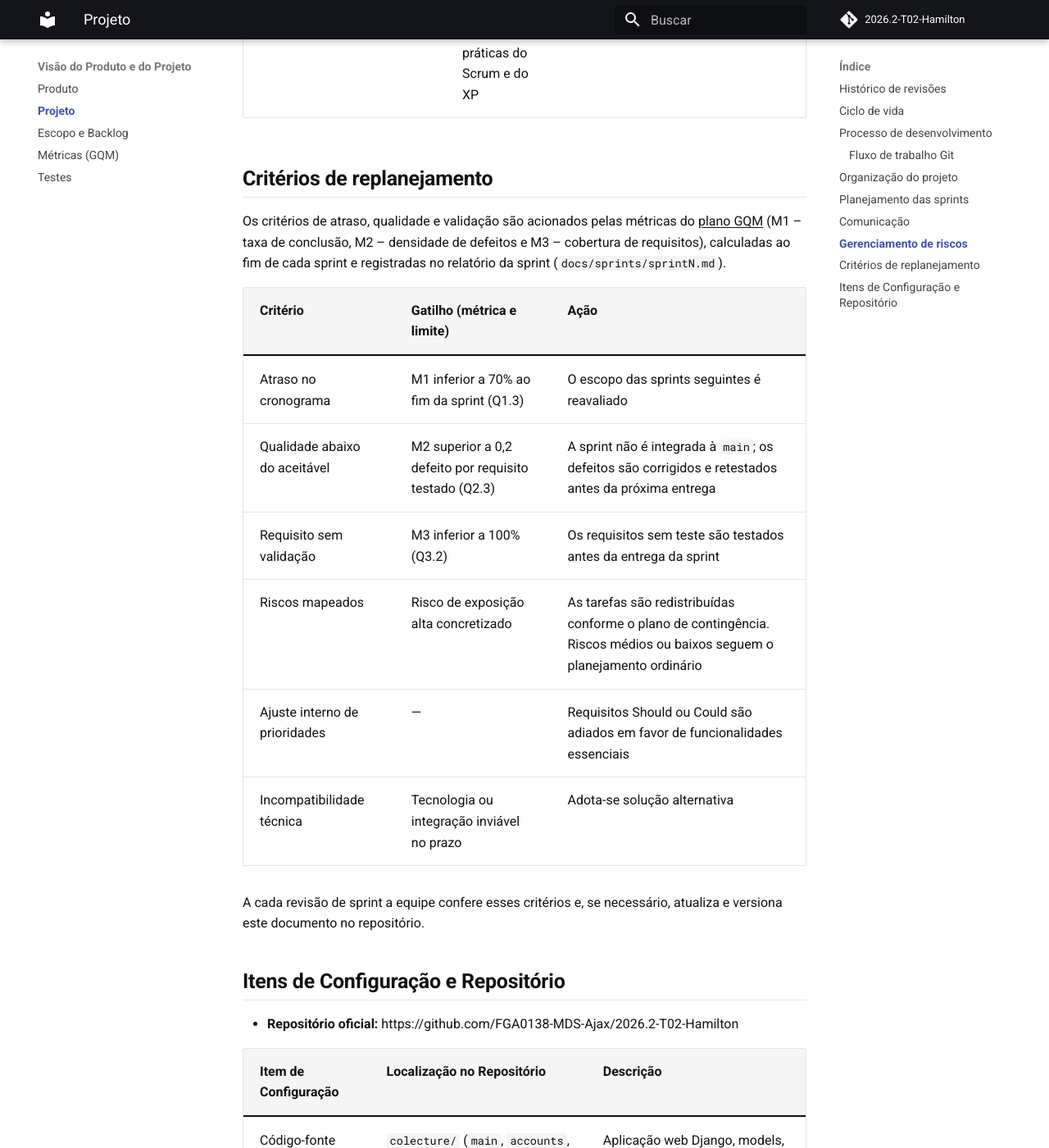
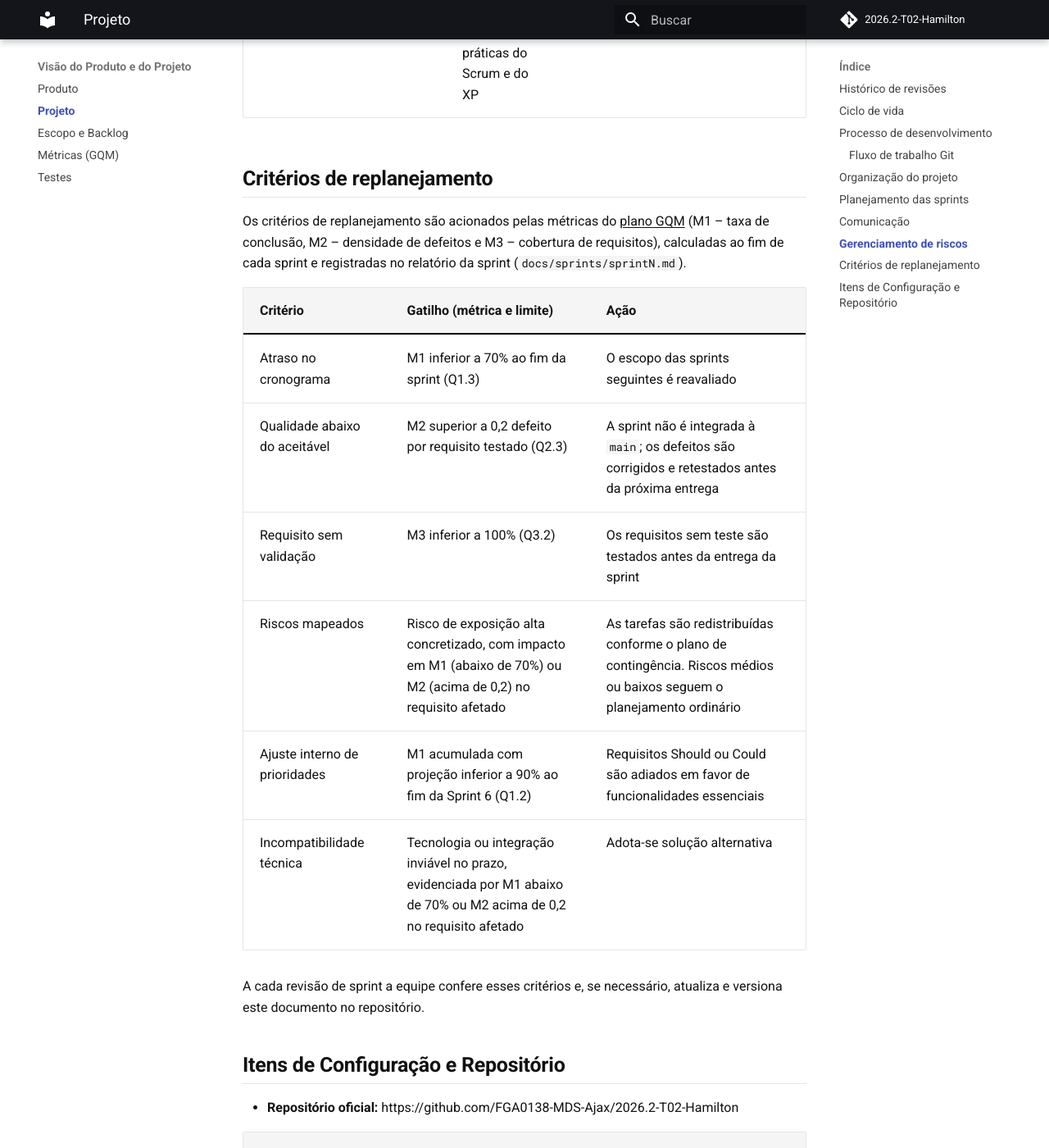
Before and after one commit to FGA0138-MDS-Ajax/2026.2-T02-Hamilton, an MkDocs documentation site: the page built from docs/visao/projeto.md, in a window 1280 px wide and 1400 px high, scrolled down 6523 px. Shown: the whole window at 82% size. Built offline with MkDocs 1.6.1 and Material for MkDocs 9.7.7, drawn with Linux system fonts in a browser that asks for light colours; comment, search, counter and statistics services are not loaded.

Commit message:
docs: associa gatilhos de metricas aos criterios de replanejamento restantes

```diff
--- a/docs/visao/projeto.md
+++ b/docs/visao/projeto.md
@@ -92,16 +92,16 @@ O grau de exposição combina a probabilidade do risco com o seu impacto. Os ní
 
 ## Critérios de replanejamento
 
-Os critérios de atraso, qualidade e validação são acionados pelas métricas do [plano GQM](metricas.md) (M1 – taxa de conclusão, M2 – densidade de defeitos e M3 – cobertura de requisitos), calculadas ao fim de cada sprint e registradas no relatório da sprint (`docs/sprints/sprintN.md`).
+Os critérios de replanejamento são acionados pelas métricas do [plano GQM](metricas.md) (M1 – taxa de conclusão, M2 – densidade de defeitos e M3 – cobertura de requisitos), calculadas ao fim de cada sprint e registradas no relatório da sprint (`docs/sprints/sprintN.md`).
 
 | Critério | Gatilho (métrica e limite) | Ação |
 | -------- | -------------------------- | ---- |
 | Atraso no cronograma | M1 inferior a 70% ao fim da sprint (Q1.3) | O escopo das sprints seguintes é reavaliado |
 | Qualidade abaixo do aceitável | M2 superior a 0,2 defeito por requisito testado (Q2.3) | A sprint não é integrada à `main`; os defeitos são corrigidos e retestados antes da próxima entrega |
 | Requisito sem validação | M3 inferior a 100% (Q3.2) | Os requisitos sem teste são testados antes da entrega da sprint |
-| Riscos mapeados | Risco de exposição alta concretizado | As tarefas são redistribuídas conforme o plano de contingência. Riscos médios ou baixos seguem o planejamento ordinário |
-| Ajuste interno de prioridades | — | Requisitos Should ou Could são adiados em favor de funcionalidades essenciais |
-| Incompatibilidade técnica | Tecnologia ou integração inviável no prazo | Adota-se solução alternativa |
+| Riscos mapeados | Risco de exposição alta concretizado, com impacto em M1 (abaixo de 70%) ou M2 (acima de 0,2) no requisito afetado | As tarefas são redistribuídas conforme o plano de contingência. Riscos médios ou baixos seguem o planejamento ordinário |
+| Ajuste interno de prioridades | M1 acumulada com projeção inferior a 90% ao fim da Sprint 6 (Q1.2) | Requisitos Should ou Could são adiados em favor de funcionalidades essenciais |
+| Incompatibilidade técnica | Tecnologia ou integração inviável no prazo, evidenciada por M1 abaixo de 70% ou M2 acima de 0,2 no requisito afetado | Adota-se solução alternativa |
 
 A cada revisão de sprint a equipe confere esses critérios e, se necessário, atualiza e versiona este documento no repositório.
 
```
